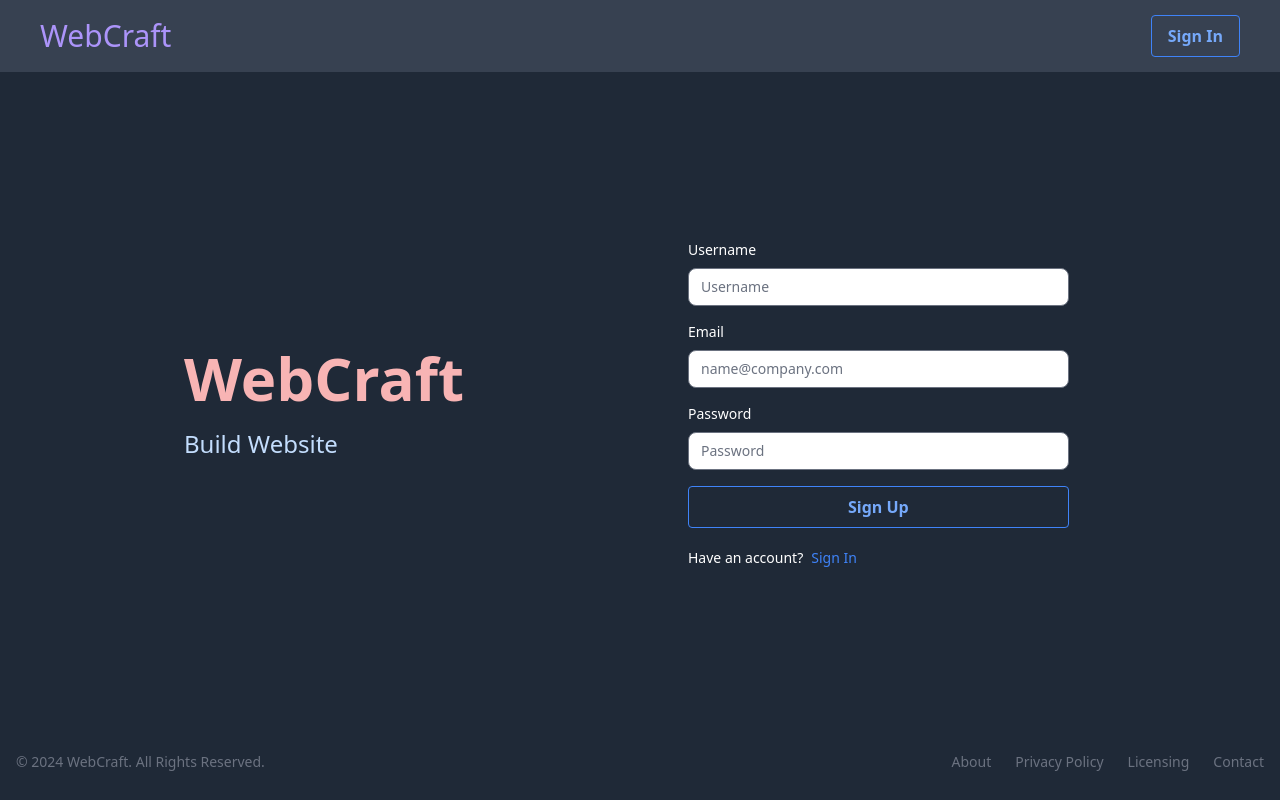
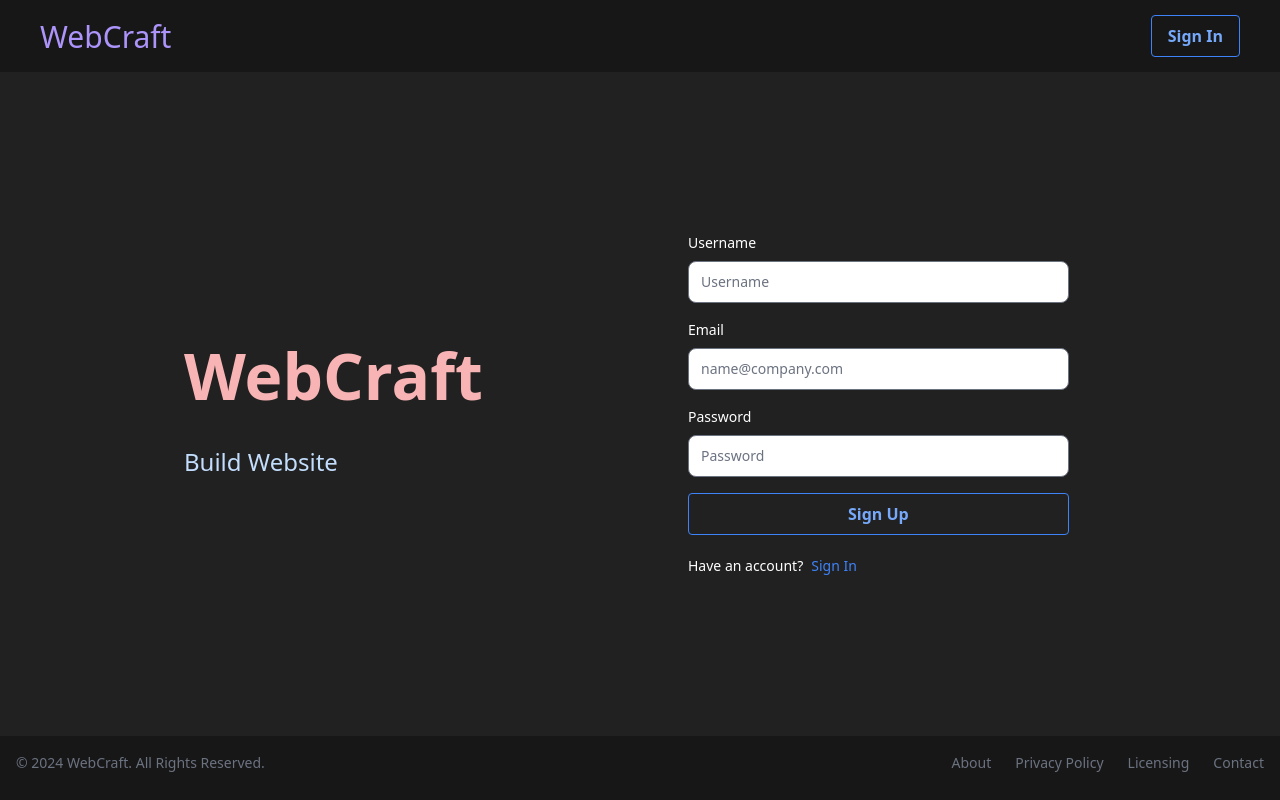
Before and after one commit to p1mple07/ProductDev_Kriti_25, a React (Vite) app in the folder frontend/: page /sign-up in a window 1280 px wide. Built offline with nearby package versions, Linux system fonts and the light colour scheme.

Commit message:
configured tailwindcss

```diff
--- a/frontend/src/App.jsx
+++ b/frontend/src/App.jsx
@@ -16,7 +16,7 @@ function App() {
         <Route path="/sign-up" element={<SignUp />} />
         <Route path="/sign-in" element={<SignIn />} />
         <Route element={<PrivateRoute />}>
-          <Route path="/profile" element={<Profile />} />
+          <Route path="/" element={<Profile />} />
         </Route>
         <Route element={<OnlyAdminPrivateRoute />}></Route>
         <Route path="*" element={<SignIn />} />
--- a/frontend/src/components/Footer.jsx
+++ b/frontend/src/components/Footer.jsx
@@ -1,6 +1,6 @@
 function Footer() {
     return (
-        <footer className="bg-gray-800 h-[8vh]">
+        <footer className="bg-primary h-[8vh]">
             <div className="w-full mx-auto max-w-screen-xl p-4 md:flex md:items-center md:justify-between">
                 <span className="text-sm text-gray-500 sm:text-center dark:text-gray-400">
                     © 2024{" "}
--- a/frontend/src/components/Header.jsx
+++ b/frontend/src/components/Header.jsx
@@ -34,7 +34,7 @@ export default function Header() {
     current: item.href === location.pathname,
   }));
   return (
-    <Disclosure as="nav" className="bg-gray-700 top-0">
+    <Disclosure as="nav" className="bg-primary top-0">
       {({ open }) => (
         <>
           <div className="mx-auto sm:px-10 py-1">
--- a/frontend/src/pages/SignUp.jsx
+++ b/frontend/src/pages/SignUp.jsx
@@ -30,7 +30,7 @@ const SignUp = () => {
   return (
     <div className="flex flex-col min-h-screen">
       <Header />
-      <div className="bg-gray-800 flex flex-col lg:flex-row flex-1">
+      <div className="bg-secondary flex flex-col lg:flex-row flex-1">
         {/* Left Section */}
         <div className="flex-1 p-6 lg:p-12 flex items-center justify-center lg:justify-start">
           <div className="text-center lg:text-left lg:pl-[25%]">
--- a/frontend/tailwind.config.js
+++ b/frontend/tailwind.config.js
@@ -6,7 +6,45 @@ export default {
     "node_modules/flowbite-react/lib/esm/**/*.js"
   ],
   theme: {
-    extend: {},
+    fontSize: {
+      xs: "0.75rem",
+      sm: "0.875rem",
+      base: "1rem",
+      lg: "1.125rem",
+      xl: "1.25rem",
+      "2xl": "1.5rem",
+      "3xl": "1.875rem",
+      "4xl": "2.25rem",
+      "5xl": "3rem",
+      "6xl": "4rem",
+    },
+    extend: {
+      colors: {
+        primary: "#171717",
+        secondary: "#212121",
+        tertiary: "#2F2F2F",
+        border: "#526D82",
+        background: "#0D0D0D",
+        primary_text: "#B4B4B4",
+        secondary_text: "#FFFFFF",
+      },
+      animation: {
+        vote: "vote 1s ease-in-out",
+      },
+      keyframes: {
+        vote: {
+          "0%, 100%": {
+            transform: "rotate(0deg)",
+          },
+          "25%": {
+            transform: "rotate(-30deg)",
+          },
+          "75%": {
+            transform: "rotate(30deg)",
+          },
+        },
+      },
+    },
   },
   plugins: [
     require('flowbite/plugin')
```
